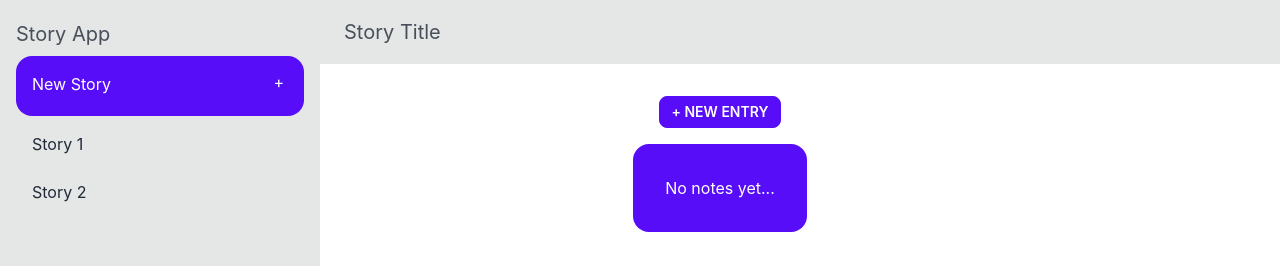
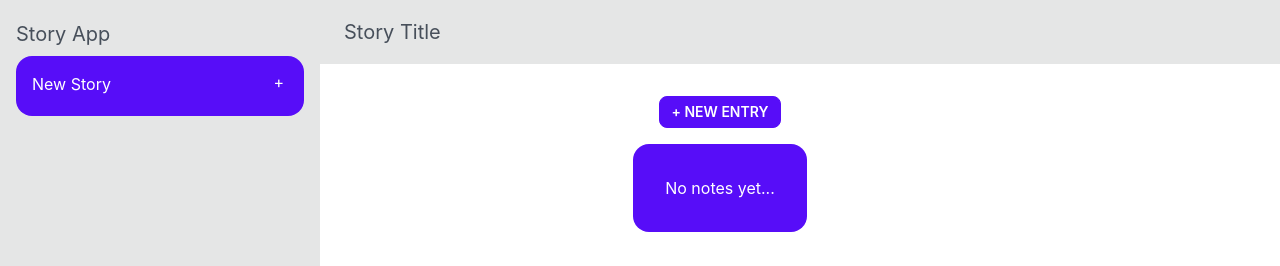
Before and after one commit to ticiadev/story-scriber, a React (Create React App) app: page / in a window 1280 px wide. Shown: the top 266 px of the page. Built offline with nearby package versions, Linux system fonts and the light colour scheme.

Commit message:
Update add story to story list feature

```diff
--- a/src/App.js
+++ b/src/App.js
@@ -47,35 +47,35 @@ const Navbar = () => {
         <label htmlFor="my-drawer-2" className="drawer-overlay"></label>
         <ul className="menu p-4 w-80 bg-base-300 text-base-content">
           <h1 className="prose md:prose-lg lg:prose-xl">Story App</h1>
-          <Stories />
+          <StoryList />
         </ul>
       </div>
   )
 }
 
-const Stories = () => {
-  const [stories, setStories] = useState([])
-  const storyArr = [{"title":"Story 1"},{"title":"Story 2"}]
-  const showStories = storyArr.map(story => <li key={storyArr.indexOf(story)}><a>{story.title}</a></li>)
+const StoryList = () => {
+  const noStories = [{title: ""}]
+  const [stories, setStories] = useState(noStories)
+  const showStories = stories.map(story => <li key={stories.indexOf(story)}><a>{story.title}</a></li>)
 
   const addNewStory = (newStory) => {
-    setStories(stories => [newStory])
+    setStories(stories => [...stories.filter(e => e.title !== ""),newStory])
   }
 
   return (
     <>
-      <div className="my-1 mx-auto"><NewStory /></div>
+      <div className="my-1 mx-auto"><NewStory addNewStory={addNewStory} /></div>
       <div>{showStories}</div>
     </>
   )
 }
 
-const NewStory = () => {
+const NewStory = ({addNewStory}) => {
   const handleClick = () => {
     const title = document.querySelector("#title_input").value.trim()
     if(title) {
       document.querySelector("#title_input").value = ""
-      // addNewStory({title})
+      addNewStory({title})
     }
   }
 
@@ -87,7 +87,7 @@ const NewStory = () => {
       </div>
       <div className="collapse-content bg-primary text-primary-content peer-checked:bg-secondary peer-checked:text-secondary-content flex justify-between">
         <input type="text" placeholder="Type here" className="input input-bordered input-sm w-full max-w-xs" id="title_input" />
-        <button className="btn btn-square btn-sm btn-ghost" aria-label="Add">+</button>
+        <button className="btn btn-square btn-sm btn-ghost" aria-label="Add" onClick={() => handleClick()}>+</button>
       </div>
     </div>
   )
```
